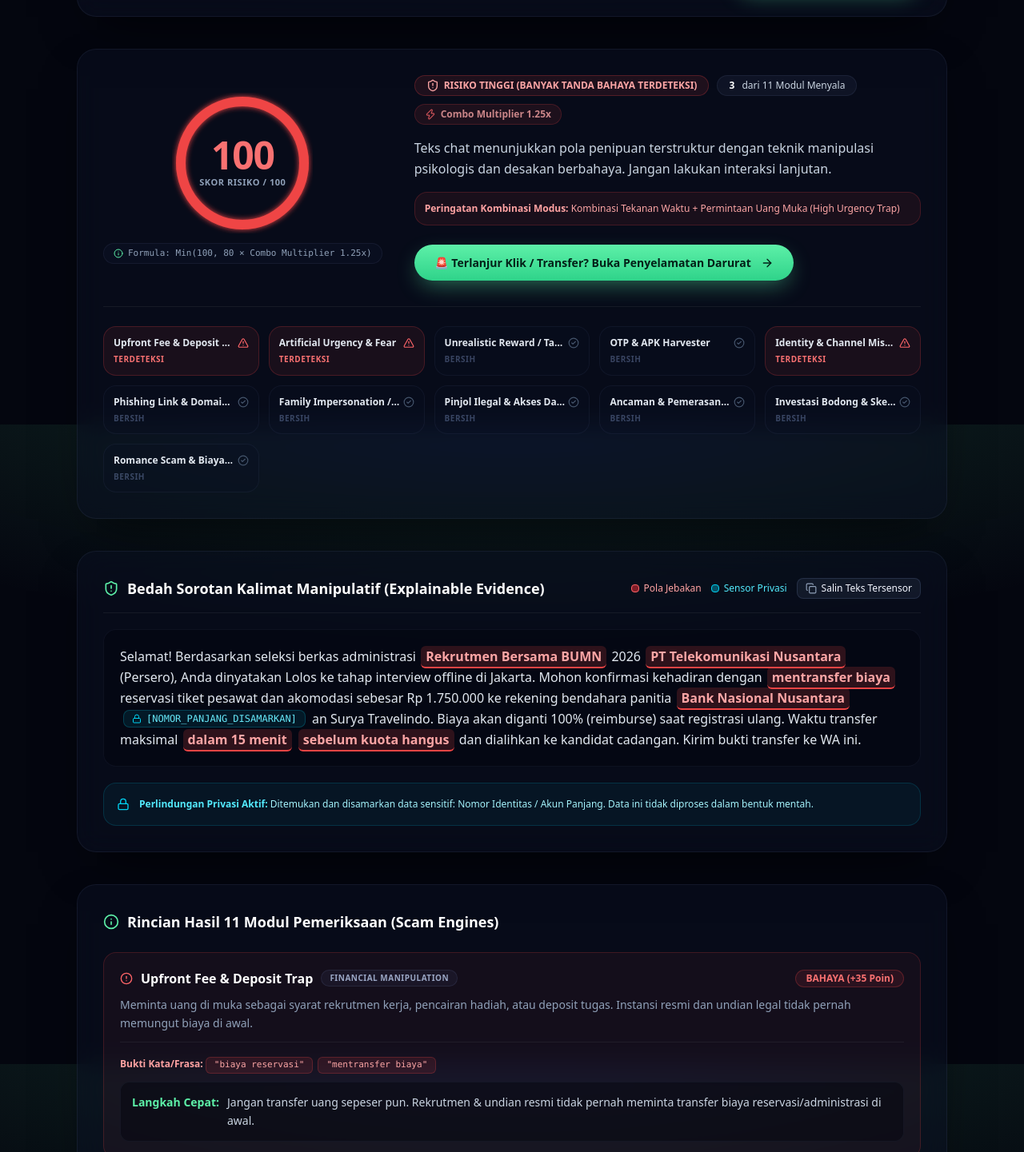
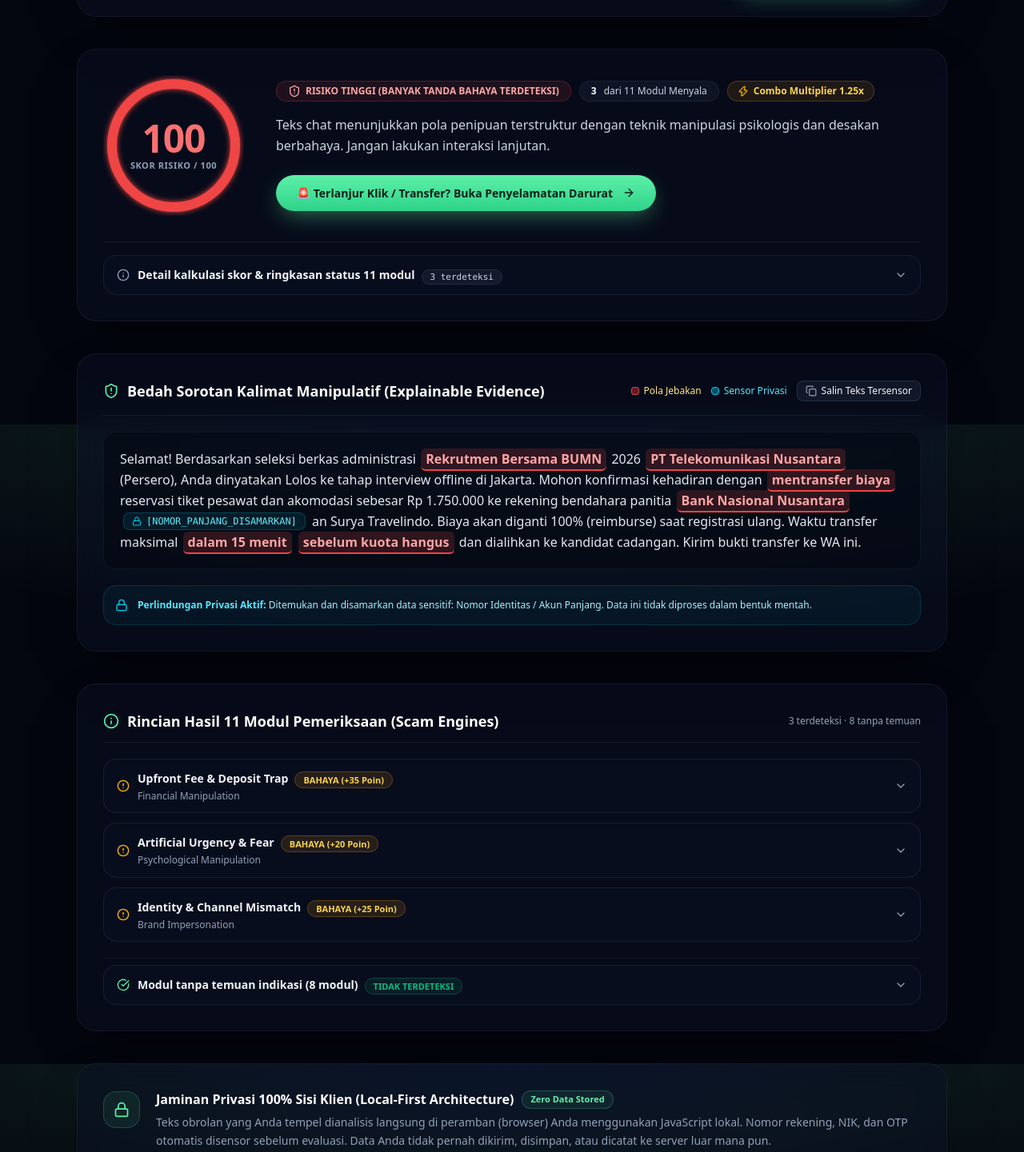
Before and after one commit to Micho-Anta/TrustTrapGuardian, a React (Vite) app: page / in a window 1280 px wide. Shown: the part 1069-2510 px from the top of the page at 80% size. Built offline with nearby package versions, Linux system fonts and the light colour scheme.

Commit message:
refactor(ui): calm Recognize tab visuals and group engine details with Disclosure

```diff
--- a/src/components/scanner/HighlightView.jsx
+++ b/src/components/scanner/HighlightView.jsx
@@ -1,5 +1,6 @@
 import React, { useState } from "react";
 import { AlertCircle, Check, CheckCircle, Copy, Info, Lock, ShieldAlert } from "lucide-react";
+import Disclosure from "../ui/Disclosure";
 
 export default function HighlightView({ scanResult }) {
   const [copiedSanitized, setCopiedSanitized] = useState(false);
@@ -90,20 +91,23 @@ export default function HighlightView({ scanResult }) {
     );
   };
 
+  const dangerEngines = (engines || []).filter((e) => e.status === "DANGER");
+  const cleanEngines = (engines || []).filter((e) => e.status !== "DANGER");
+
   return (
     <div className="space-y-8 sm:space-y-10">
       {/* Highlighted Text Box */}
       <div className="glass-card p-6 sm:p-8 space-y-5">
         <div className="flex flex-col sm:flex-row sm:items-center justify-between pb-4 border-b border-white/[0.06] gap-3">
           <div className="flex items-center gap-2.5">
-            <ShieldAlert className="w-5 h-5 text-[#5df0a8]" />
+            <ShieldAlert className="w-5 h-5 text-[#5df0a8] shrink-0" />
             <h3 className="font-bold text-base sm:text-lg text-white">
               Bedah Sorotan Kalimat Manipulatif (Explainable Evidence)
             </h3>
           </div>
           <div className="flex flex-wrap items-center gap-3 text-xs font-medium">
-            <span className="flex items-center gap-1.5 text-red-300">
-              <span className="w-2.5 h-2.5 rounded-sm bg-red-500/50 border border-red-400"></span>
+            <span className="flex items-center gap-1.5 text-amber-200">
+              <span className="w-2.5 h-2.5 rounded-sm bg-red-500/40 border border-red-400/70"></span>
               Pola Jebakan
             </span>
             <span className="flex items-center gap-1.5 text-cyan-300">
@@ -111,8 +115,9 @@ export default function HighlightView({ scanResult }) {
               Sensor Privasi
             </span>
             <button
+              type="button"
               onClick={handleCopySanitized}
-              className="px-2.5 py-1 rounded-lg text-xs font-medium transition-all flex items-center gap-1.5"
+              className="px-2.5 py-1 rounded-lg text-xs font-medium transition-all flex items-center gap-1.5 focus-visible:outline-2 focus-visible:outline-[#5df0a8] focus-visible:outline-offset-2"
               style={{
                 background: "rgba(150, 175, 230, 0.08)",
                 border: "1px solid rgba(150, 175, 230, 0.15)",
@@ -147,7 +152,7 @@ export default function HighlightView({ scanResult }) {
 
         {redactions && redactions.length > 0 && (
           <div
-            className="rounded-2xl p-4 flex items-start gap-3 text-xs"
+            className="rounded-2xl p-3.5 flex items-start gap-3 text-xs"
             style={{
               background: "rgba(6,182,212,0.06)",
               border: "1px solid rgba(6,182,212,0.18)",
@@ -155,7 +160,7 @@ export default function HighlightView({ scanResult }) {
             }}
           >
             <Lock className="w-4 h-4 shrink-0 mt-0.5 text-cyan-400" />
-            <div className="leading-relaxed">
+            <div className="leading-relaxed [overflow-wrap:anywhere] break-words">
               <span className="font-bold text-cyan-300">Perlindungan Privasi Aktif: </span>
               Ditemukan dan disamarkan data sensitif: {redactions.join(", ")}. Data ini tidak diproses dalam bentuk mentah.
             </div>
@@ -163,42 +168,138 @@ export default function HighlightView({ scanResult }) {
         )}
       </div>
 
-      {/* Engine Detail Cards - No Heavy Borders */}
-      <div className="glass-card p-6 sm:p-8 space-y-6">
+      {/* Engine Detail Cards with Progressive Disclosure */}
+      <div className="glass-card p-6 sm:p-8 space-y-5">
+        <div className="flex flex-col sm:flex-row sm:items-center justify-between gap-2 pb-3 border-b border-white/[0.06]">
           <h3 className="font-bold text-base sm:text-lg text-white flex items-center gap-2.5">
-          <Info className="w-5 h-5 text-[#5df0a8]" />
+            <Info className="w-5 h-5 text-[#5df0a8] shrink-0" />
             <span>Rincian Hasil {engines?.length || 11} Modul Pemeriksaan (Scam Engines)</span>
           </h3>
+          <span className="text-xs text-slate-400">
+            {dangerEngines.length} terdeteksi · {cleanEngines.length} tanpa temuan
+          </span>
+        </div>
 
-        <div className="space-y-3.5">
-          {engines.map((engine) => {
-            const isDanger = engine.status === "DANGER";
-            return (
+        {dangerEngines.length > 0 ? (
+          <div className="space-y-3">
+            {dangerEngines.map((engine) => (
+              <Disclosure
+                key={engine.id}
+                icon={<AlertCircle className="w-4 h-4 shrink-0 text-amber-400" aria-hidden="true" />}
+                title={engine.name}
+                summary={engine.category}
+                badge={
+                  <span
+                    className="text-[11px] font-bold px-2.5 py-0.5 rounded-full whitespace-nowrap"
+                    style={{
+                      background: "rgba(245,158,11,0.12)",
+                      border: "1px solid rgba(245,158,11,0.28)",
+                      color: "#fcd34d",
+                    }}
+                  >
+                    BAHAYA (+{engine.score} Poin)
+                  </span>
+                }
+                defaultOpen={false}
+                panelClassName="px-2 pb-2"
+              >
+                <div
+                  className="p-4 sm:p-5 rounded-2xl space-y-3"
+                  style={{
+                    background: "rgba(12,18,38,0.45)",
+                    border: "1px solid rgba(150,175,230,0.08)",
+                  }}
+                >
+                  <p className="text-xs sm:text-sm text-slate-300 leading-relaxed [overflow-wrap:anywhere] break-words">
+                    {engine.explanation}
+                  </p>
+
+                  {engine.evidence && engine.evidence.length > 0 && (
+                    <div className="text-xs pt-2 border-t border-white/[0.06]">
+                      <span className="font-semibold text-slate-300">Bukti Kata/Frasa: </span>
+                      <div className="inline-flex flex-wrap gap-1.5 mt-1.5">
+                        {engine.evidence.map((ev, i) => (
+                          <span
+                            key={i}
+                            className="px-2.5 py-0.5 rounded-md font-mono text-[11px] [overflow-wrap:anywhere] break-words"
+                            style={{
+                              background: "rgba(150,175,230,0.08)",
+                              color: "#e2e8f0",
+                              border: "1px solid rgba(150,175,230,0.16)",
+                            }}
+                          >
+                            "{ev}"
+                          </span>
+                        ))}
+                      </div>
+                    </div>
+                  )}
+
+                  <div
+                    className="text-xs sm:text-sm p-3.5 rounded-xl flex flex-col sm:flex-row sm:items-start gap-1.5 sm:gap-2.5 leading-relaxed"
+                    style={{
+                      background: "rgba(4,6,15,0.50)",
+                      border: "1px solid rgba(150,175,230,0.08)",
+                      color: "var(--muted)",
+                    }}
+                  >
+                    <span className="font-bold shrink-0 text-[#5df0a8]">Langkah Cepat:</span>
+                    <span className="text-slate-300 [overflow-wrap:anywhere] break-words">{engine.actionStep}</span>
+                  </div>
+                </div>
+              </Disclosure>
+            ))}
+          </div>
+        ) : (
+          <div
+            className="p-4 rounded-2xl text-xs sm:text-sm text-slate-300 flex items-center gap-2.5"
+            style={{
+              background: "rgba(16,185,129,0.06)",
+              border: "1px solid rgba(16,185,129,0.18)",
+            }}
+          >
+            <CheckCircle className="w-4 h-4 shrink-0 text-[#5df0a8]" />
+            <span>Tidak ada modul yang mendeteksi pola penipuan pada pesan ini.</span>
+          </div>
+        )}
+
+        {cleanEngines.length > 0 && (
+          <div className="pt-2 border-t border-white/[0.06]">
+            <Disclosure
+              icon={<CheckCircle className="w-4 h-4 shrink-0 text-[#5df0a8]" aria-hidden="true" />}
+              title={`Modul tanpa temuan indikasi (${cleanEngines.length} modul)`}
+              badge={
+                <span
+                  className="text-[11px] font-bold px-2.5 py-0.5 rounded-full whitespace-nowrap"
+                  style={{
+                    background: "rgba(16,185,129,0.10)",
+                    border: "1px solid rgba(16,185,129,0.25)",
+                    color: "#10b981",
+                  }}
+                >
+                  TIDAK TERDETEKSI
+                </span>
+              }
+              defaultOpen={false}
+              panelClassName="space-y-2.5 pt-3"
+            >
+              {cleanEngines.map((engine) => (
                 <div
                   key={engine.id}
-                className="p-5 rounded-2xl transition-all"
-                style={
-                  isDanger
-                    ? {
-                        background: "rgba(239,68,68,0.06)",
-                        border: "1px solid rgba(239,68,68,0.20)",
-                      }
-                    : {
+                  className="p-4 rounded-2xl space-y-1.5"
+                  style={{
                     background: "rgba(12,18,38,0.30)",
                     border: "1px solid rgba(150,175,230,0.06)",
-                      }
-                }
+                  }}
                 >
-                <div className="flex flex-col sm:flex-row sm:items-center justify-between gap-2.5 mb-2.5">
-                  <div className="flex items-center gap-2.5">
-                    {isDanger ? (
-                      <AlertCircle className="w-4 h-4 shrink-0 text-red-400" />
-                    ) : (
-                      <CheckCircle className="w-4 h-4 shrink-0 text-[#5df0a8]" />
-                    )}
-                    <span className="font-bold text-sm sm:text-base text-white">{engine.name}</span>
+                  <div className="flex flex-wrap items-center justify-between gap-2">
+                    <div className="flex items-center gap-2 min-w-0 flex-wrap">
+                      <CheckCircle className="w-3.5 h-3.5 shrink-0 text-[#5df0a8]" />
+                      <span className="font-bold text-xs sm:text-sm text-white [overflow-wrap:anywhere] break-words">
+                        {engine.name}
+                      </span>
                       <span
-                      className="text-[10px] uppercase tracking-wider font-semibold px-2.5 py-0.5 rounded-full"
+                        className="text-[10px] uppercase tracking-wider font-semibold px-2 py-0.5 rounded-full"
                         style={{
                           background: "rgba(150,175,230,0.06)",
                           color: "var(--muted)",
@@ -208,62 +309,25 @@ export default function HighlightView({ scanResult }) {
                         {engine.category}
                       </span>
                     </div>
-
                     <span
-                    className="text-xs font-bold px-3 py-0.5 rounded-full self-start sm:self-auto"
-                    style={
-                      isDanger
-                        ? { background: "rgba(239,68,68,0.10)", border: "1px solid rgba(239,68,68,0.25)", color: "#f87171" }
-                        : { background: "rgba(16,185,129,0.10)", border: "1px solid rgba(16,185,129,0.25)", color: "#10b981" }
-                    }
+                      className="text-[11px] font-bold px-2.5 py-0.5 rounded-full shrink-0"
+                      style={{
+                        background: "rgba(16,185,129,0.10)",
+                        border: "1px solid rgba(16,185,129,0.22)",
+                        color: "#10b981",
+                      }}
                     >
-                    {isDanger ? `BAHAYA (+${engine.score} Poin)` : "TIDAK TERDETEKSI"}
+                      TIDAK TERDETEKSI
                     </span>
                   </div>
-
-                <p className="text-xs sm:text-sm text-slate-400 mb-3 leading-relaxed">
+                  <p className="text-xs text-slate-400 leading-relaxed [overflow-wrap:anywhere] break-words">
                     {engine.explanation}
                   </p>
-
-                {isDanger && (
-                  <div className="space-y-2.5 pt-3 border-t border-white/[0.06]">
-                    {engine.evidence && engine.evidence.length > 0 && (
-                      <div className="text-xs">
-                        <span className="font-semibold text-red-300">Bukti Kata/Frasa: </span>
-                        <div className="inline-flex flex-wrap gap-1.5 mt-1.5">
-                          {engine.evidence.map((ev, i) => (
-                            <span
-                              key={i}
-                              className="px-2.5 py-0.5 rounded-md font-mono text-[11px] [overflow-wrap:anywhere] break-words"
-                              style={{
-                                background: "rgba(239,68,68,0.12)",
-                                color: "#fca5a5",
-                                border: "1px solid rgba(239,68,68,0.24)",
-                              }}
-                            >
-                              "{ev}"
-                            </span>
+                </div>
               ))}
-                        </div>
+            </Disclosure>
           </div>
         )}
-                    <div
-                      className="text-xs sm:text-sm p-3.5 rounded-xl flex flex-col sm:flex-row sm:items-start gap-1.5 sm:gap-2.5 leading-relaxed"
-                      style={{
-                        background: "rgba(4,6,15,0.50)",
-                        border: "1px solid rgba(150,175,230,0.06)",
-                        color: "var(--muted)",
-                      }}
-                    >
-                      <span className="font-bold shrink-0 text-[#5df0a8]">Langkah Cepat:</span>
-                      <span className="text-slate-300 [overflow-wrap:anywhere] break-words">{engine.actionStep}</span>
-                    </div>
-                  </div>
-                )}
-              </div>
-            );
-          })}
-        </div>
       </div>
     </div>
   );
--- a/src/components/scanner/ScoreGauge.jsx
+++ b/src/components/scanner/ScoreGauge.jsx
@@ -1,5 +1,6 @@
 import React from "react";
 import { AlertTriangle, CheckCircle2, ShieldAlert, ShieldCheck, Zap, ArrowRight, Info } from "lucide-react";
+import Disclosure from "../ui/Disclosure";
 
 /**
  * ScoreGauge - Ascend polished theme.
@@ -84,7 +85,7 @@ export default function ScoreGauge({ summary, engines = [], onGoToAct }) {
                 strokeDashoffset={strokeDashoffset}
                 strokeLinecap="round"
                 filter="url(#scoreGlow)"
-                className="transition-all duration-1000 ease-out"
+                className="transition-all duration-1000 ease-out motion-reduce:transition-none"
               />
             </svg>
 
@@ -98,23 +99,10 @@ export default function ScoreGauge({ summary, engines = [], onGoToAct }) {
               </span>
             </div>
           </div>
-
-          {/* Keterangan / Tooltip Formula Kalkulasi Dewan Juri */}
-          <div
-            className="mt-3 text-[10px] sm:text-[11px] font-mono text-slate-400 text-center flex items-center gap-1.5 px-3 py-1 rounded-full"
-            style={{
-              background: "rgba(12,18,38,0.50)",
-              border: "1px solid rgba(150,175,230,0.08)",
-            }}
-            title="Transparansi Rumus Penilaian Heuristik"
-          >
-            <Info className="w-3 h-3 text-[#5df0a8] shrink-0" />
-            <span>Formula: Min(100, {rawScore ?? 'Base Score'} × Combo Multiplier {comboBonus ?? 1}x)</span>
-          </div>
         </div>
 
         {/* Status & Analysis Summary */}
-        <div className="flex-1 space-y-4 text-center md:text-left">
+        <div className="flex-1 min-w-0 space-y-4 text-center md:text-left">
           <div className="flex flex-wrap items-center justify-center md:justify-start gap-2.5">
             <span
               className="inline-flex items-center gap-1.5 px-3.5 py-1 rounded-full text-xs font-semibold"
@@ -140,10 +128,10 @@ export default function ScoreGauge({ summary, engines = [], onGoToAct }) {
 
             {comboBonus > 1.0 && (
               <span
-                className="inline-flex items-center gap-1.5 px-3 py-1 rounded-full text-xs font-semibold animate-pulse"
-                style={{ background: "rgba(239,68,68,0.12)", border: "1px solid rgba(239,68,68,0.25)", color: "#fca5a5" }}
+                className="inline-flex items-center gap-1.5 px-3 py-1 rounded-full text-xs font-semibold"
+                style={{ background: "rgba(245,158,11,0.10)", border: "1px solid rgba(245,158,11,0.24)", color: "#fcd34d" }}
               >
-                <Zap className="w-3.5 h-3.5 text-red-400" />
+                <Zap className="w-3.5 h-3.5 text-amber-400" />
                 Combo Multiplier {comboBonus}x
               </span>
             )}
@@ -157,20 +145,11 @@ export default function ScoreGauge({ summary, engines = [], onGoToAct }) {
               : "Tidak ditemukan pola manipulasi umum yang mencolok. Tetap jaga kerahasiaan data pribadi seperti password dan kode OTP."}
           </p>
 
-          {combosTriggered && combosTriggered.length > 0 && (
-            <div
-              className="rounded-2xl p-3 text-xs"
-              style={{ background: "rgba(239,68,68,0.08)", border: "1px solid rgba(239,68,68,0.20)", color: "#fca5a5" }}
-            >
-              <span className="font-semibold text-red-300">Peringatan Kombinasi Modus: </span>
-              {combosTriggered.join(", ")}
-            </div>
-          )}
-
           {/* ── Seamless Handoff Button (Pill Capsule Mint Glow) ── */}
           {showHandoff && (
             <div className="pt-2">
               <button
+                type="button"
                 onClick={onGoToAct}
                 className="btn-ascend w-full sm:w-auto"
                 style={{
@@ -189,33 +168,71 @@ export default function ScoreGauge({ summary, engines = [], onGoToAct }) {
         </div>
       </div>
 
-      {/* Engine Status Mini Bar - Cleaner & Thinner Borders */}
-      <div className="pt-6 border-t border-white/[0.06] grid grid-cols-2 sm:grid-cols-3 md:grid-cols-5 gap-3">
+      {/* Collapsible score formula, combo alert, and module status summary */}
+      <div className="pt-4 border-t border-white/[0.06]">
+        <Disclosure
+          icon={Info}
+          title={`Detail kalkulasi skor & ringkasan status ${totalEngines} modul`}
+          badge={
+            <span
+              className="text-[11px] font-mono px-2.5 py-0.5 rounded-full text-slate-300"
+              style={{ background: "rgba(150,175,230,0.08)", border: "1px solid rgba(150,175,230,0.12)" }}
+            >
+              {triggeredEngines} terdeteksi
+            </span>
+          }
+          defaultOpen={false}
+          panelClassName="space-y-4 pt-3"
+        >
+          <div className="flex flex-wrap items-center gap-2.5 text-[11px] font-mono text-slate-300">
+            <span
+              className="inline-flex items-center gap-1.5 px-3 py-1 rounded-full [overflow-wrap:anywhere] break-words"
+              style={{
+                background: "rgba(12,18,38,0.50)",
+                border: "1px solid rgba(150,175,230,0.10)",
+              }}
+            >
+              <Info className="w-3 h-3 text-[#5df0a8] shrink-0" />
+              <span>Formula: Min(100, {rawScore ?? "Base Score"} × Combo Multiplier {comboBonus ?? 1}x)</span>
+            </span>
+          </div>
+
+          {combosTriggered && combosTriggered.length > 0 && (
+            <div
+              className="rounded-2xl p-3 text-xs leading-relaxed [overflow-wrap:anywhere] break-words"
+              style={{ background: "rgba(245,158,11,0.08)", border: "1px solid rgba(245,158,11,0.22)", color: "#fde68a" }}
+            >
+              <span className="font-semibold text-amber-300">Kombinasi Modus Terdeteksi: </span>
+              {combosTriggered.join(", ")}
+            </div>
+          )}
+
+          <div className="grid grid-cols-2 sm:grid-cols-3 md:grid-cols-5 gap-2.5">
             {engines.map((eng) => {
               const isDanger = eng.status === "DANGER";
               return (
                 <div
                   key={eng.id}
-              className="p-3 rounded-2xl text-xs flex flex-col justify-between transition-all"
+                  className="p-3 rounded-2xl text-xs flex flex-col justify-between min-w-0"
                   style={
                     isDanger
-                  ? { background: "rgba(239,68,68,0.08)", border: "1px solid rgba(239,68,68,0.22)", color: "#fca5a5" }
+                      ? { background: "rgba(12,18,38,0.55)", border: "1px solid rgba(245,158,11,0.26)", color: "#fde68a" }
                       : { background: "rgba(12,18,38,0.30)", border: "1px solid rgba(150,175,230,0.06)", color: "var(--muted)" }
                   }
                 >
-              <div className="flex items-center justify-between gap-1 mb-1.5">
+                  <div className="flex items-center justify-between gap-1 mb-1.5 min-w-0">
                     <span className="font-semibold truncate text-slate-200" title={eng.name}>
                       {eng.name}
                     </span>
                     {isDanger ? (
-                  <AlertTriangle className="w-3.5 h-3.5 shrink-0 text-red-400" />
+                      <AlertTriangle className="w-3.5 h-3.5 shrink-0 text-amber-400" />
                     ) : (
                       <CheckCircle2 className="w-3.5 h-3.5 shrink-0 text-slate-600" />
                     )}
                   </div>
                   <span
                     className="text-[10px] uppercase font-bold tracking-wider"
-                style={{ color: isDanger ? "#f87171" : "rgba(150,175,230,0.35)" }}
+                    style={{ color: isDanger ? "#fbbf24" : "rgba(150,175,230,0.40)" }}
                   >
                     {isDanger ? "TERDETEKSI" : "BERSIH"}
                   </span>
@@ -223,6 +240,8 @@ export default function ScoreGauge({ summary, engines = [], onGoToAct }) {
               );
             })}
           </div>
+        </Disclosure>
+      </div>
     </div>
   );
 }
```
Lines whose indentation alone changed are shown as unchanged.
